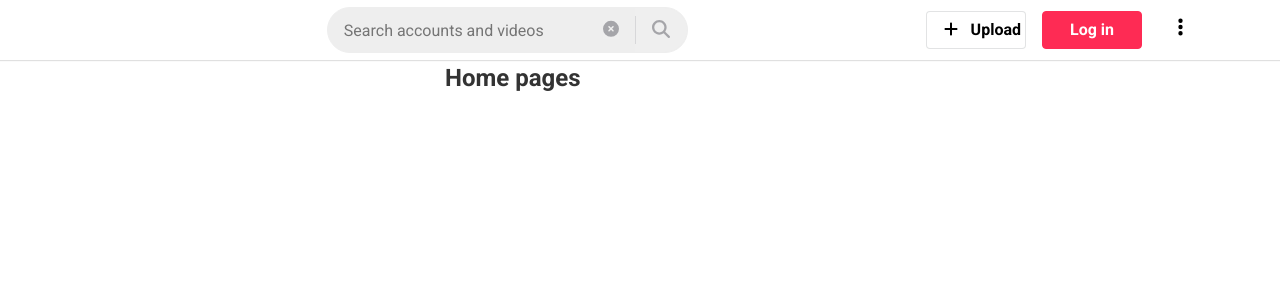
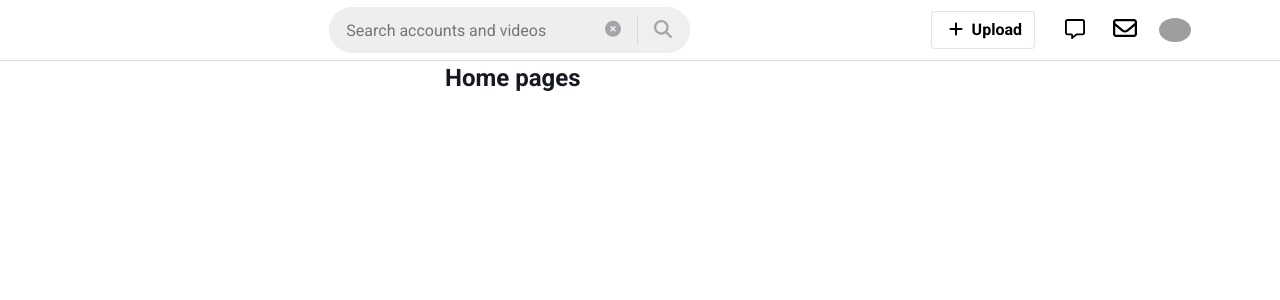
Before and after one commit to ahuy1307/tiktok---ui-, a React (Create React App) app: page / in a window 1280 px wide. Shown: the top 300 px of the page. Built offline with nearby package versions, Linux system fonts and the light colour scheme; grey boxes are pictures that could not be loaded.

Commit message:
Header UI #6

```diff
--- a/src/components/Button/Button.module.scss
+++ b/src/components/Button/Button.module.scss
@@ -1,7 +1,7 @@
 .wrapper {
    font-weight: 700;
    font-size: 1.6rem;
-   padding: 9px 4px;
+   padding: 9px 12px;
    min-width: 100px;
    border-radius: 4px;
    background-color: #fff;
@@ -21,9 +21,9 @@
       opacity: 0.5;
    }
 
-   & .icon {
-      margin-left: 8px;
-   }
+   // & .icon {
+   //    margin-left: 4px;
+   // }
 }
 
 .icon {
@@ -34,7 +34,7 @@
 
 .icon + .title,
 .title + .icon {
-   margin-left: 8px;
+   margin-left: 4px;
 }
 
 //Button Types
--- a/src/components/GlobalStyles/GlobalStyles.scss
+++ b/src/components/GlobalStyles/GlobalStyles.scss
@@ -4,7 +4,7 @@
 :root {
    --primary: #fe2b54;
    --black: #000;
-   --text-color: #333;
+   --text-color: #161823;
    //Default layout
    --default-layout-header-height: 60px;
    --default-layout-width: 1150px;
@@ -40,3 +40,23 @@ a[href] {
    text-decoration: none;
    color: var(--text-color);
 }
+
+//Custom tippy tooltip
+body {
+   .tippy-box {
+      border-radius: 8px;
+      background-color: rgba(84, 84, 84, 0.92);
+      font-weight: 400;
+      font-size: 1.6rem;
+      line-height: 28px;
+   }
+
+   .tippy-content {
+      height: 38px;
+      padding: 5px 10px;
+   }
+
+   .tippy-arrow {
+      color: rgba(84, 84, 84, 0.92);
+   }
+}
--- a/src/components/Layout/components/Header/Header.module.scss
+++ b/src/components/Layout/components/Header/Header.module.scss
@@ -102,6 +102,12 @@
    }
 }
 
+//Actions
+.actions {
+   display: flex;
+   align-items: center;
+}
+
 .more-btn {
    font-size: 2rem;
    margin-left: 28px;
@@ -109,3 +115,29 @@
    padding: 4px 8px;
    cursor: pointer;
 }
+
+.current-user {
+   display: flex;
+   align-items: center;
+}
+
+.action-btn {
+   background-color: transparent;
+   font-size: 2.4rem;
+   padding: 4px 14px;
+   cursor: pointer;
+   height: 100%;
+}
+
+.message-icon {
+   font-size: 2rem;
+   margin-left: 16px;
+}
+
+.user-avatar {
+   width: 32px;
+   border-radius: 50%;
+   object-fit: cover;
+   cursor: pointer;
+   margin-left: 8px;
+}
--- a/src/components/Layout/components/Header/index.js
+++ b/src/components/Layout/components/Header/index.js
@@ -7,12 +7,19 @@ import {
    faMagnifyingGlass,
    faPlus,
    faEllipsisVertical,
-   faCircle,
    faCircleQuestion,
    faEarthAsia,
    faKeyboard,
+   faCoins,
+   faGear,
+   faUser,
+   faArrowRightFromBracket,
 } from '@fortawesome/free-solid-svg-icons';
+import { faEnvelope, faMessage } from '@fortawesome/free-regular-svg-icons';
+
 import Tippy from '@tippyjs/react/headless';
+import TippyToast from '@tippyjs/react';
+import 'tippy.js/dist/tippy.css'; // optional
 
 import Button from '~/components/Button';
 import styles from './Header.module.scss';
@@ -57,6 +64,32 @@ const cx = classNames.bind(styles);
 function Header() {
    const [searchResult, setSearchResult] = useState([1]);
 
+   const currentUser = true;
+
+   const userMenu = [
+      {
+         icon: <FontAwesomeIcon icon={faUser} />,
+         title: 'View profile',
+         to: '/profile',
+      },
+      {
+         icon: <FontAwesomeIcon icon={faCoins} />,
+         title: 'Get coins',
+         to: '/coin',
+      },
+      {
+         icon: <FontAwesomeIcon icon={faGear} />,
+         title: 'Settings',
+         to: '/setting',
+      },
+      ...MENU_ITEMS,
+      {
+         icon: <FontAwesomeIcon icon={faArrowRightFromBracket} />,
+         title: 'Log out',
+         to: '/logout',
+         seperate: true,
+      },
+   ];
    const handleMenuChange = (menuItem) => {
       console.log(menuItem);
    };
@@ -95,16 +128,44 @@ function Header() {
                </div>
             </Tippy>
 
-            <div className={cx('action')}>
+            {/* Actions */}
+            <div className={cx('actions')}>
+               {currentUser ? (
+                  <div className={cx('current-user')}>
+                     <Button text leftIcon={<FontAwesomeIcon icon={faPlus} className={cx('plus-icon')} />}>
+                        Upload
+                     </Button>
+                     <TippyToast delay={[0, 0]} content="Inbox">
+                        <button className={cx('action-btn', 'message-icon')}>
+                           <FontAwesomeIcon icon={faMessage} />
+                        </button>
+                     </TippyToast>
+                     <TippyToast delay={[0, 0]} content="Message">
+                        <button className={cx('action-btn')}>
+                           <FontAwesomeIcon icon={faEnvelope} />
+                        </button>
+                     </TippyToast>
+                  </div>
+               ) : (
+                  <>
                      <Button text leftIcon={<FontAwesomeIcon icon={faPlus} className={cx('plus-icon')} />}>
                         Upload
                      </Button>
                      <Button primary>Log in</Button>
-
-               <Menu items={MENU_ITEMS} onChange={handleMenuChange}>
+                  </>
+               )}
+               <Menu items={currentUser ? userMenu : MENU_ITEMS} onChange={handleMenuChange}>
+                  {currentUser ? (
+                     <img
+                        src="https://fullstack.edu.vn/static/media/f8-icon.18cd71cfcfa33566a22b.png"
+                        alt=""
+                        className={cx('user-avatar')}
+                     />
+                  ) : (
                      <button className={cx('more-btn')}>
                         <FontAwesomeIcon icon={faEllipsisVertical} />
                      </button>
+                  )}
                </Menu>
             </div>
          </div>
--- a/src/components/Popper/Menu/Menu.module.scss
+++ b/src/components/Popper/Menu/Menu.module.scss
@@ -8,6 +8,11 @@
       align-items: center;
       height: 42px;
       border-radius: 0;
+      color: rgba(1, 1, 1, 0.8);
+   }
+
+   & .seperate {
+      border-top: 1px solid rgba(22, 24, 35, 0.24);
    }
 }
 
@@ -30,6 +35,7 @@
    width: 50px;
    height: 100%;
    background-color: transparent;
+   cursor: pointer;
 }
 
 .header-title {
--- a/src/components/Popper/Menu/MenuItem.js
+++ b/src/components/Popper/Menu/MenuItem.js
@@ -4,8 +4,14 @@ import styles from './Menu.module.scss';
 
 const cx = classNames.bind(styles);
 function MenuItem({ data, onClick }) {
+   console.log(data);
    return (
-      <Button className={cx('menu-item')} leftIcon={data.icon} to={data.to} onClick={onClick}>
+      <Button
+         className={cx('menu-item', data.seperate && 'seperate')}
+         leftIcon={data.icon}
+         to={data.to}
+         onClick={onClick}
+      >
          {data.title}
       </Button>
    );
--- a/src/components/Popper/Menu/index.js
+++ b/src/components/Popper/Menu/index.js
@@ -39,6 +39,7 @@ function Menu({ children, items = [], onChange = defaultFn }) {
          // visible
          delay={[0, 800]}
          interactive
+         offset={[12, 8]}
          placement="bottom-end"
          render={(attrs) => (
             <div className={cx('menu-list')} tabIndex="-1" {...attrs}>
@@ -58,6 +59,7 @@ function Menu({ children, items = [], onChange = defaultFn }) {
                </PopperWrapper>
             </div>
          )}
+         onHide={() => setHistory((prev) => prev.slice(0, 1))}
       >
          {children}
       </Tippy>
```
Lines whose indentation alone changed are shown as unchanged.
